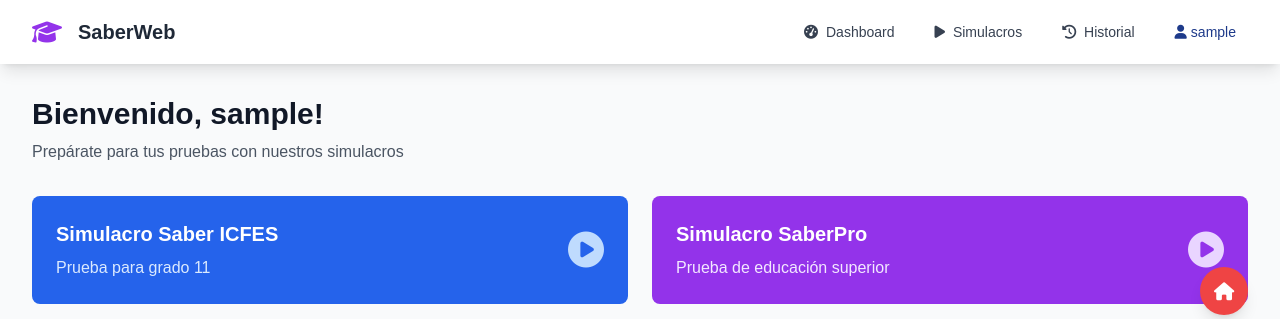
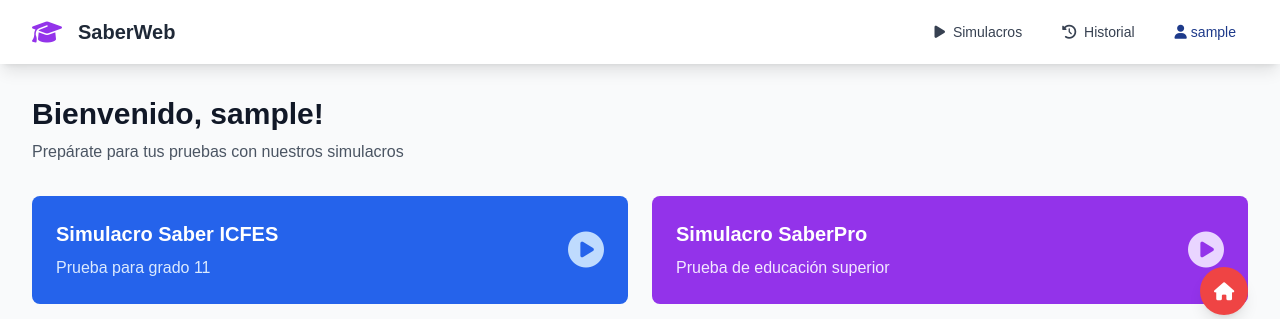
Before and after one commit to Sebastianl1232/Pro-Simu, a Flask app: page /dashboard in a window 1280 px wide. Shown: the top 319 px of the page. Run offline with Flask 3, Linux system fonts and the light colour scheme; the visitor is signed in with stand-in values (Sample User, id 1); data that the repository does not hold is empty; some libraries are stand-ins or nearby versions.

Commit message:
Eliminar enlace al dashboard en el menú de navegación para usuarios autenticados

```diff
--- a/templates/base.html
+++ b/templates/base.html
@@ -37,9 +37,6 @@
 
                 <div class="flex items-center space-x-4">
                     {% if current_user.is_authenticated %}
-                        <a href="{{ url_for('dashboard') }}" class="text-gray-700 hover:text-purple-600 px-3 py-2 rounded-md text-sm font-medium">
-                            <i class="fas fa-tachometer-alt mr-1"></i> Dashboard
-                        </a>
                         <a href="{{ url_for('select_test') }}" class="text-gray-700 hover:text-purple-600 px-3 py-2 rounded-md text-sm font-medium">
                             <i class="fas fa-play mr-1"></i> Simulacros
                         </a>
```
